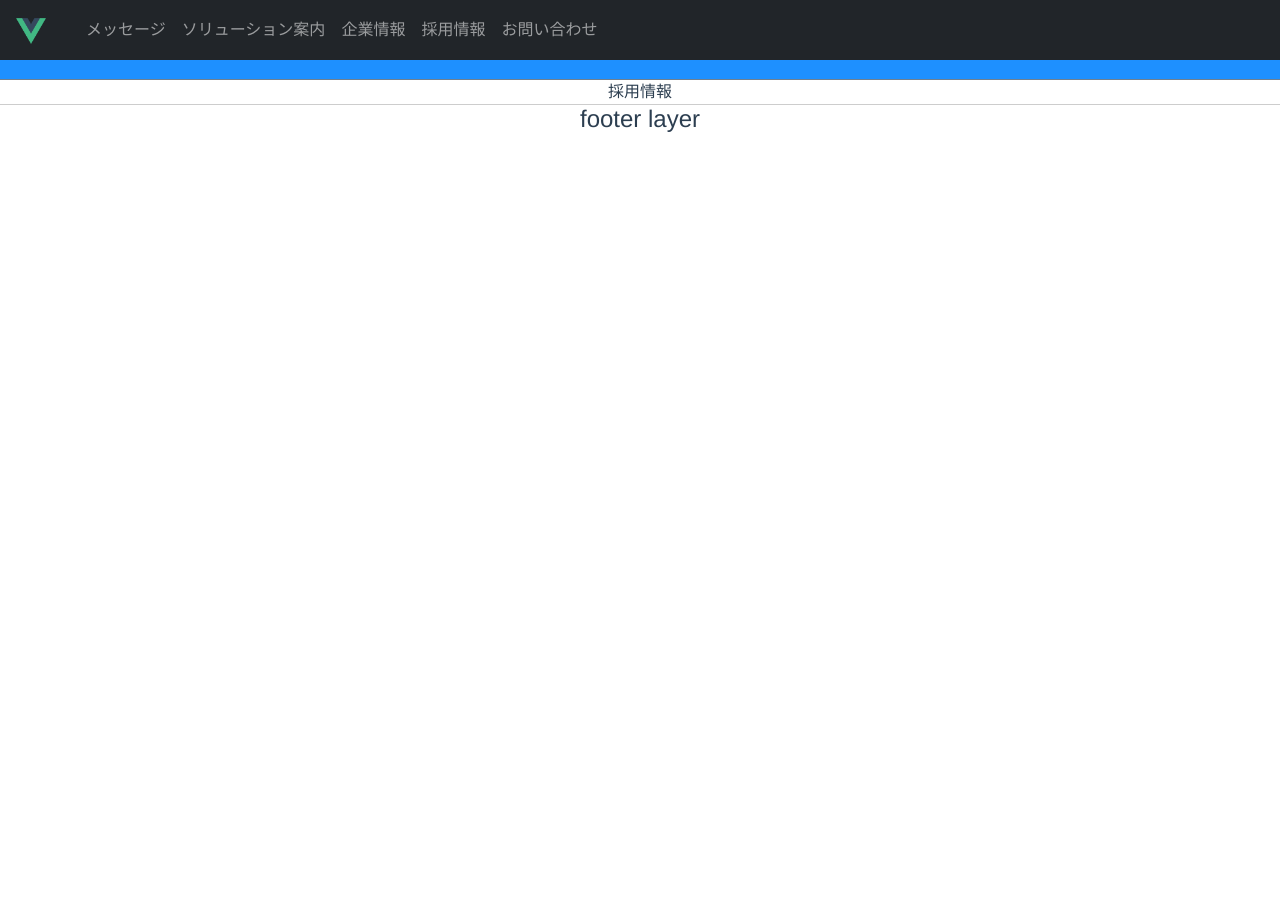
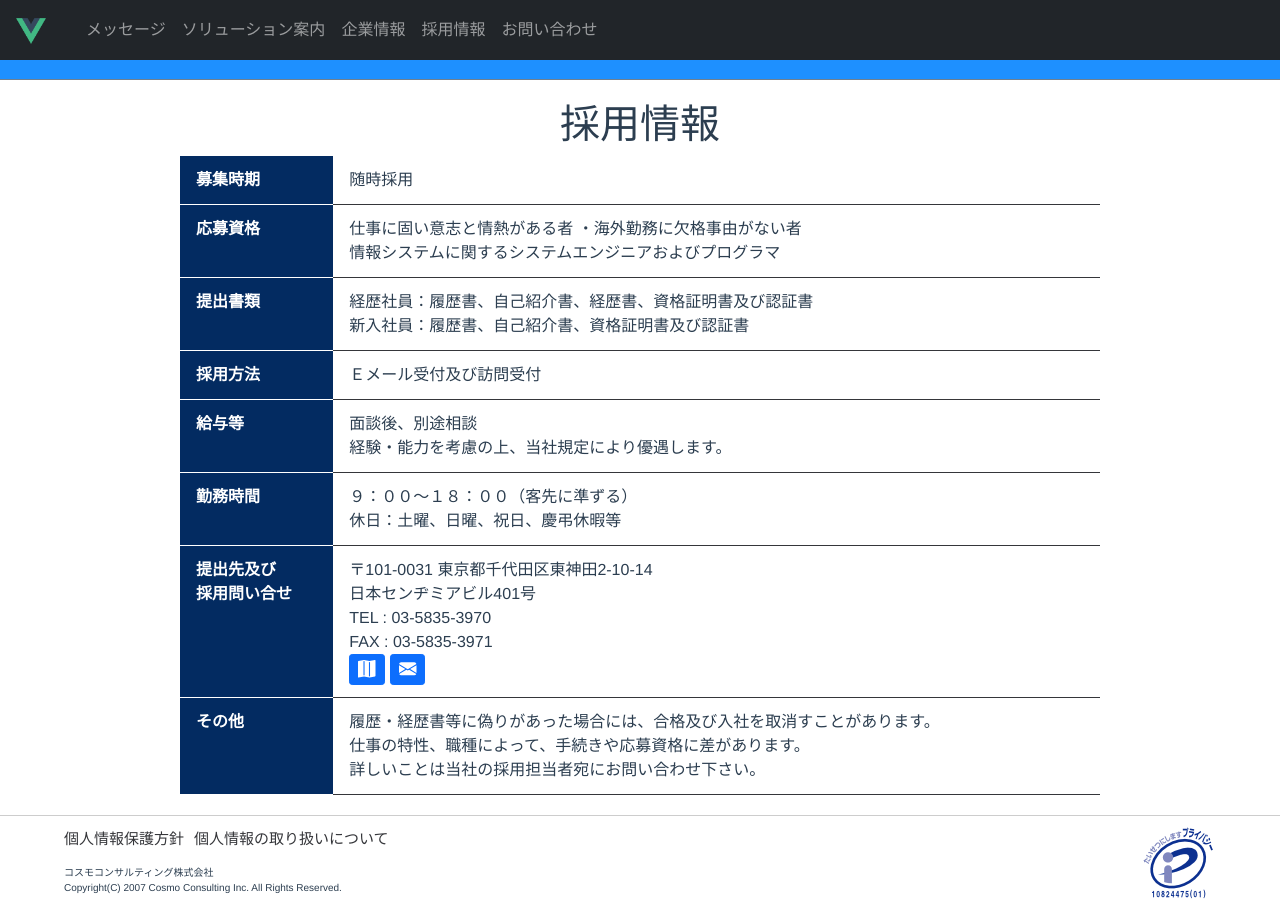
Before and after one commit to snowmemorySM/cosmo-home, a Vue app: page /recruit in a window 1280 px wide. Before the commit the page ends 800 px from the top, so only its background shows below. Built offline with nearby package versions, Linux system fonts and the light colour scheme.

Commit message:
採用情報とFooter修正。

```diff
--- a/package.json
+++ b/package.json
@@ -9,6 +9,7 @@
     "lint": "vue-cli-service lint"
   },
   "dependencies": {
+    "@googlemaps/js-api-loader": "^1.13.6",
     "axios": "^0.24.0",
     "bootstrap": "^5.1.3",
     "bootstrap-vue": "^2.21.2",
--- /dev/null
+++ b/src/api/gmaps.js
@@ -0,0 +1,9 @@
+import { Loader } from '@googlemaps/js-api-loader';
+
+const loader = new Loader({
+  apiKey: "AIzaSyCzpMVyV014V_QV-BSNM_G9Bsh4uAyZah4",
+  version: "weekly",
+  libraries: ["places"]
+});
+
+export default loader;
--- a/src/components/Footer.vue
+++ b/src/components/Footer.vue
@@ -1,10 +1,30 @@
 <template>
     <div id="footer">
-        <h4>footer layer</h4>
+        <div class="fot-info-box">
+          <div class="left-box">
+            <span id="per-info">
+              <!-- 개인정보 -->
+              <b-link class="per-info-link" href="#foo" disabled>個人情報保護方針</b-link>
+              <b-link class="per-info-link" disabled>個人情報の取り扱いについて</b-link>
+            </span>
+            <span id="cp-right">
+              <!-- 회사 -->
+              コスモコンサルティング株式会社<br/>
+              Copyright(C) 2007 Cosmo Consulting Inc. All Rights Reserved.
+            </span>
+          </div>
+          <div class="right-box">
+            <span id="secu-icon">
+              <!-- icon -->
+              <img src="@/assets/images/pmark/jp/Pmark75_JP.gif"/>
+            </span>
+          </div>
+        </div>
     </div>
 </template>
 
 <script>
+
 export default {
   name: 'Footer',
 }
@@ -15,7 +35,55 @@ export default {
   position: relative;
   display: block;
   top: 60px;
-  min-height: 50px;
+  margin-top: 20px;
+  min-height: 90px;
   border-top: 1px solid #CDCDCD;
+  background-color: #fff;
 }
+
+#footer .fot-info-box {
+  position: relative;
+  width: 90%;
+  margin: 0 auto;
+  margin-top: 10px;
+}
+
+.fot-info-box .left-box {
+  position: absolute;
+  text-align: left;
+  left: 0;
+}
+
+.fot-info-box .left-box #per-info,
+.fot-info-box .left-box #cp-right {
+  display: block;
+  padding: 2px 0;
+}
+
+#per-info {
+  font-size: 15px;
+}
+
+#per-info .per-info-link {
+  margin-right: 10px;
+  color: rgb(53, 54, 58);
+  text-decoration: none;
+}
+
+.fot-info-box .left-box #cp-right {
+  font-size: 10px;
+  margin-top: 10px;
+}
+
+.fot-info-box .right-box {
+  position: absolute;
+  right: 0;
+}
+
+.fot-info-box .right-box #secu-icon {
+  display: block;
+  width: 75px;
+  height: 75px;
+}
+
 </style>
--- a/src/components/Header.vue
+++ b/src/components/Header.vue
@@ -34,6 +34,6 @@ export default {
 #header {
     position: fixed;
     width: 100%;
-    z-index: 9999;
+    z-index: 1000;
 }
 </style>
--- a/src/main.js
+++ b/src/main.js
@@ -1,7 +1,9 @@
 import Vue from 'vue'
 import axios from 'axios'
 import App from './App.vue'
-import BootstrapVue from 'bootstrap-vue'
+
+
+import { BootstrapVue, BootstrapVueIcons } from 'bootstrap-vue'
 import 'bootstrap/dist/css/bootstrap.min.css'
 import 'bootstrap-vue/dist/bootstrap-vue.css'
 import router from './router'
@@ -13,6 +15,7 @@ import router from './router'
 
 Vue.prototype.$http = axios
 Vue.use(BootstrapVue)
+Vue.use(BootstrapVueIcons)
 Vue.config.productionTip = false
 
 new Vue({
--- a/src/views/Recruit.vue
+++ b/src/views/Recruit.vue
@@ -1,16 +1,159 @@
 <template>
-  <div>
-      採用情報
+  <div class="rec-box">
+      <div class="row">
+        <h1>採用情報</h1>
+      </div>
+      <div class="row">
+        <div class="col-2">募集時期</div>
+        <div class="col-10">随時採用</div>
+      </div>
+      <div class="row">
+        <div class="col-2">応募資格</div>
+        <div class="col-10">
+          仕事に固い意志と情熱がある者 ・海外勤務に欠格事由がない者<br/>
+          情報システムに関するシステムエンジニアおよびプログラマ
+        </div>
+      </div>
+
+      <div class="row">
+        <div class="col-2">提出書類</div>
+        <div class="col-10">
+          経歴社員：履歴書、自己紹介書、経歴書、資格証明書及び認証書<br/>
+          新入社員：履歴書、自己紹介書、資格証明書及び認証書
+        </div>
+      </div>
+
+      <div class="row">
+        <div class="col-2">採用方法</div>
+        <div class="col-10">Ｅメール受付及び訪問受付</div>
+      </div>
+
+      <div class="row">
+        <div class="col-2">給与等</div>
+        <div class="col-10">
+          面談後、別途相談<br/>
+          経験・能力を考慮の上、当社規定により優遇します。
+        </div>
+      </div>
+
+      <div class="row">
+        <div class="col-2">勤務時間</div>
+        <div class="col-10">
+          ９：００～１８：００（客先に準ずる）<br/>
+          休日：土曜、日曜、祝日、慶弔休暇等
+        </div>
+      </div>
+
+      <div class="row">
+        <div class="col-2">提出先及び<br>採用問い合せ</div>
+        <div class="col-10">
+          〒101-0031
+          東京都千代田区東神田2-10-14<br/>
+          日本センヂミアビル401号<br/>
+          TEL : 03-5835-3970<br/>
+          FAX : 03-5835-3971<br/>
+
+          <span class="btn-box">
+            <b-button @click="openModalMap()" size="sm" variant="primary">
+              <b-icon icon="map-fill" aria-label="地図"></b-icon>
+            </b-button>
+
+            <b-button href="mailto:japan@cosmo-global.com" size="sm" variant="primary">
+              <b-icon icon="envelope-fill" aria-label="メール"></b-icon>
+            </b-button>
+          </span>
+        </div>
+      </div>
+
+      <div class="row">
+        <div class="col-2">その他</div>
+        <div class="col-10">
+          履歴・経歴書等に偽りがあった場合には、合格及び入社を取消すことがあります。<br/>
+          仕事の特性、職種によって、手続きや応募資格に差があります。<br/>
+          詳しいことは当社の採用担当者宛にお問い合わせ下さい。
+        </div>
+      </div>
+      <b-modal ref="modal-map" id="modal-map" size="xl" hide-header centered >
+        <template #modal-footer="{ cancel }">
+          <b-button size="sm" variant="outline-danger" @click="cancel()">閉じる</b-button>
+        </template>
+        <div>
+          <div id="map" style="height: 400px;"/>
+        </div>
+      </b-modal>
   </div>
 </template>
 
 <script>
+import loader from '../api/gmaps'
 
+const location = { lat: 35.6955595, lng: 139.7792479 };
 
 export default {
     name: 'Recruit',
-    comments: {
-
+    data() {
+      return {
+        map: null,
+      };
+    },
+    methods: {
+      openModalMap() {
+        this.$refs['modal-map'].show();
+        loader.load().then((google) => {
+            const map = new google.maps.Map(document.getElementById("map"), {
+              center: location,
+              zoom: 15
+            });
+            new google.maps.Marker({
+              position: location,
+              map,
+              title: "コスモコンサルタント株式会社",
+            });
+            this.map = map
+        });
+      },
+      closeModalMap() {
+        this.$refs['modal-map'].hide();
+      },
     }
 }
 </script>
+
+
+<style scoped>
+
+.rec-box {
+  position: relative;
+  width: 70%;
+  margin: 0 auto;
+  margin-top: 20px;
+  min-height: 500px;
+}
+
+.rec-box .col-2, .rec-box .col-10 {
+  padding: 0.75rem 1rem 0.75rem 1rem;
+  text-align: left;
+}
+
+.rec-box .col-2 {
+  background-color: rgb(3, 43, 97);
+  border-bottom: 1px solid #fff;
+  font-weight: bold;
+  color: #fff;
+}
+
+.rec-box .col-10 {
+  border-bottom: 1px solid rgb(53, 54, 58);;
+}
+
+.btn-box {
+  position: relative;
+  margin-top: 5px;
+}
+.btn-box button {
+  margin-right: 5px;
+  margin-bottom: 0;
+}
+
+
+</style>
```
Also changed, not shown: 1 other file (tests, documents, lock files or other folders).
